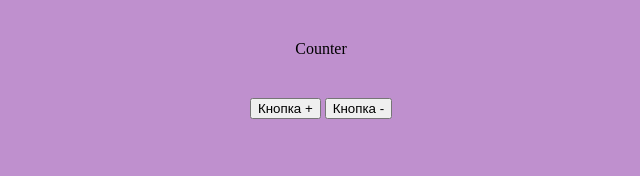
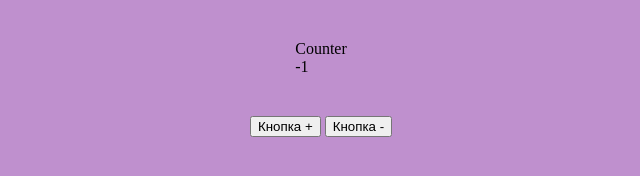
Before and after one commit to ViktorChu/lesson_03_practice, a plain HTML site: page index.html in a window 1280 px wide. Both pictures are taken after a click on the button "Кнопка -". Shown: the whole page, without its empty margins (319-959 px from the left). Drawn offline with Linux system fonts and the light colour scheme.

Commit message:
add type for button minus in html and js file

```diff
--- a/index.html
+++ b/index.html
@@ -15,7 +15,7 @@
       </div>
       <div id="buttons">
         <button id="button-plus">Кнопка +</button>
-        <button id="button-minus">Кнопка -</button>
+        <button id="button-minus" type="button">Кнопка -</button>
       </div>
     </div>
   </body>
--- a/index.js
+++ b/index.js
@@ -0,0 +1,12 @@
+const buttonMinus = document.querySelector("#button-minus");
+const resultBlock = document.querySelector("#result");
+
+let number = 0;
+resultBlock.textContent = number;
+
+const counterMinus = () => {
+  number--;
+  resultBlock.textContent = number;
+};
+
+buttonMinus.addEventListener("click", counterMinus);
```
